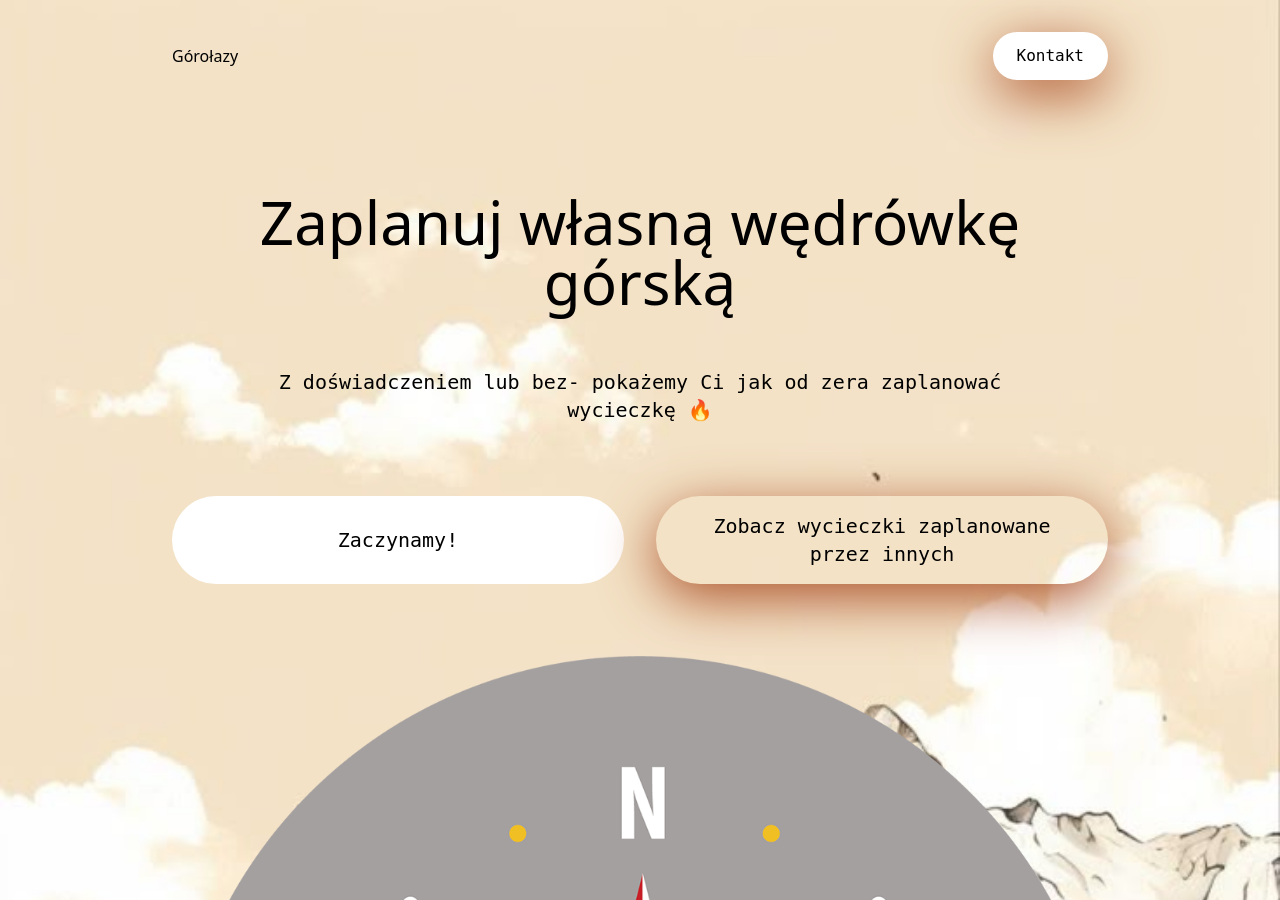
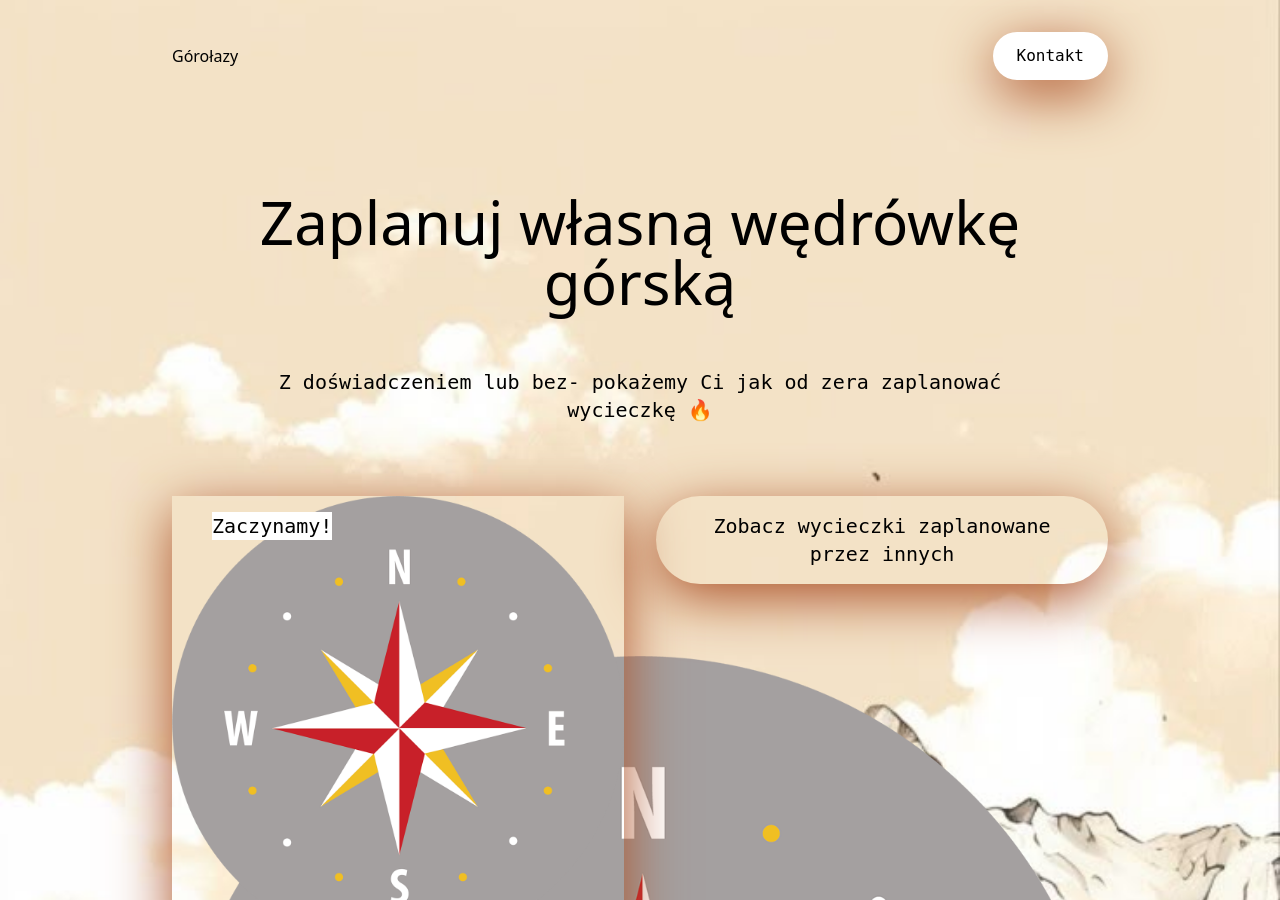
Before and after one commit to kama-pa-go/KGprojects, a Jekyll site: the page home.html, which Jekyll copies as it is, in a window 1280 px wide and 900 px high. Built offline with Jekyll 4.4.1, drawn with Linux system fonts in a browser that asks for light colours.

Commit message:
Update home.html

```diff
--- a/home.html
+++ b/home.html
@@ -87,10 +87,12 @@
       <h2 class="font-bold text-2xl sm:text-4xl md:text-5xl lg:text-6xl  text-center">Zaplanuj własną wędrówkę górską</h2>
       <p class="mx-auto max-w-[800px] w-full text-center text-base sm:text-lg md:text-xl">Z doświadczeniem lub bez- pokażemy Ci jak od zera zaplanować wycieczkę 🔥 </p>
       <div class="grid grid grid-cols-1 sm:grid-cols-2 gap-4 sm:gap-8 sm:w-fit sm:mx-auto py-4">
-        <button
-          class="triangle px-6 lightShadow py-3 sm:px-10 sm:py-4  cursor-pointer   rounded-full bg-white font-medium ">
-             <p class=" text-base sm:text-lg md:text-xl">Zaczynamy!</p>
-        </button>
+        <div class="px-6 py-3 sm:px-10 sm:py-4 relative w-[200px] h-[200px]">
+          <img src="assets/images/kompas.jpg" alt="kompas" class="absolute inset-0 w-full h-full object-cover orangeShadow">
+          <button class="triangle lightShadow cursor-pointer bg-white font-medium">
+            <p class=" text-base sm:text-lg md:text-xl">Zaczynamy!</p>
+          </button>
+        </div>
         <button
           class=" px-6 lightShadow py-3 sm:px-10 sm:py-4 cursor-pointer rounded-full orangeShadow font-medium ">
           <p class="text-base sm:text-lg md:text-xl">Zobacz wycieczki zaplanowane przez innych</p>
```
